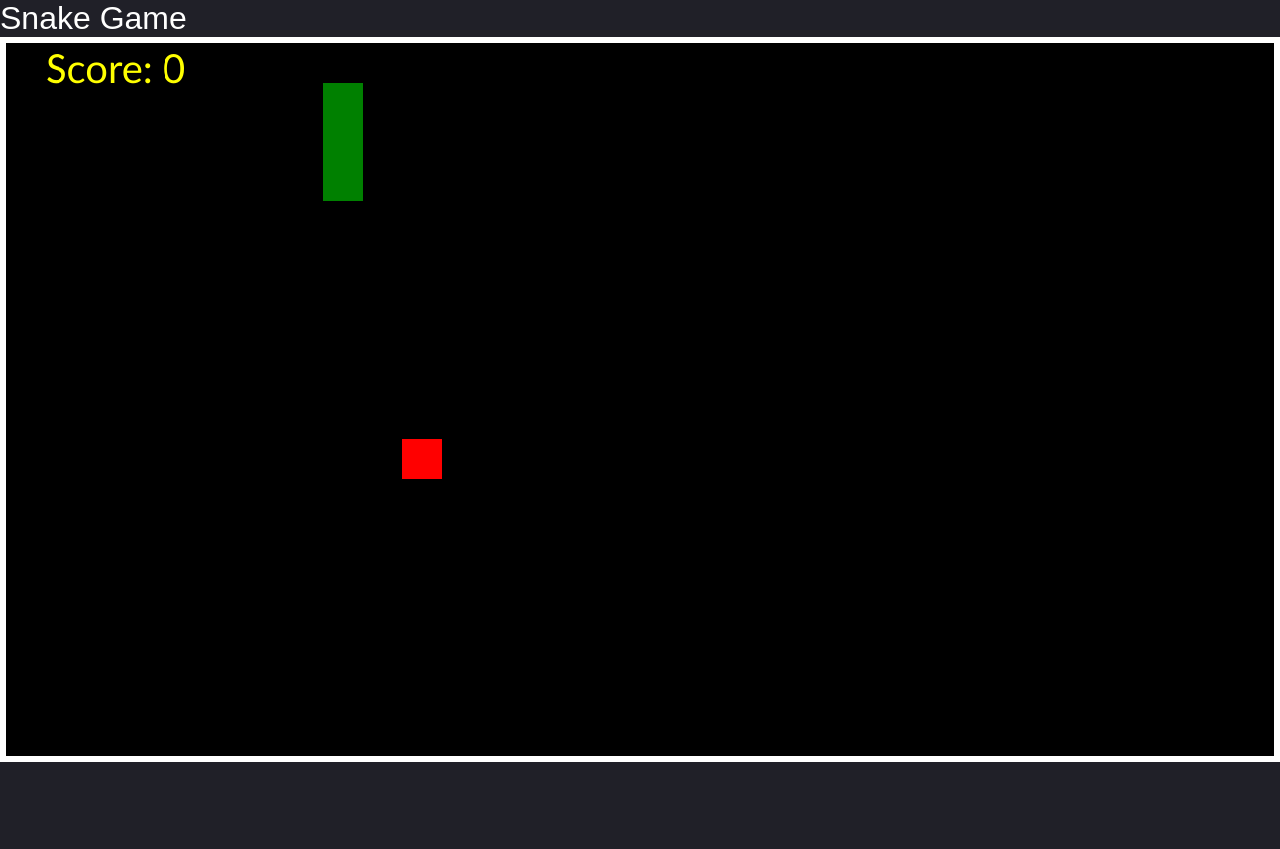
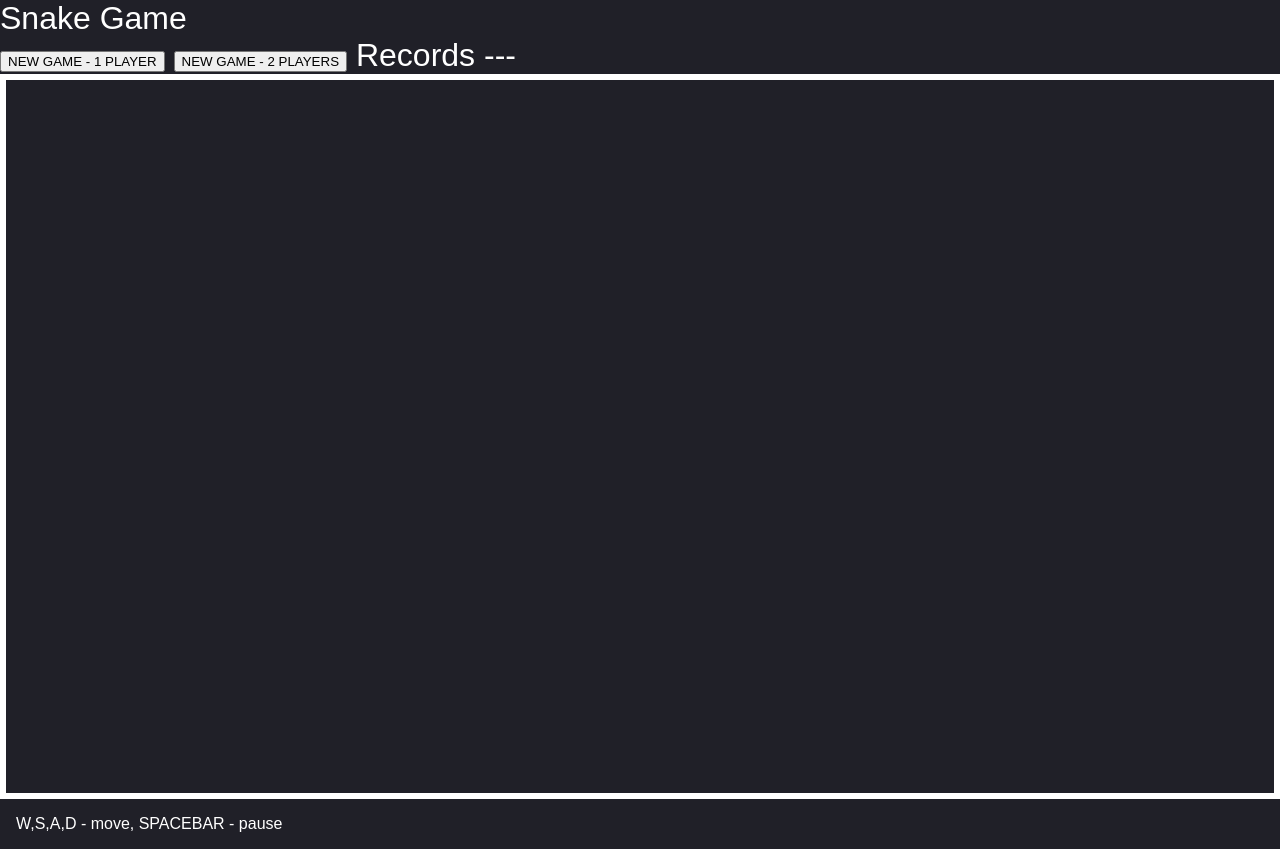
Before and after one commit to lukaszuczkiewicz/Snake, a website with bundled scripts: page index.html in a window 1280 px wide. Before the commit the page ends 800 px from the top, so only its background shows below. Built offline with nearby package versions, Linux system fonts and the light colour scheme.

Commit message:
create buttons

```diff
--- a/index.html
+++ b/index.html
@@ -9,8 +9,17 @@
 </head>
 <body>
   <header>Snake Game</header>
+  <div class="menu">
+    <button id="newGame1P">NEW GAME - 1 PLAYER</button>
+    <button id="newGame2P">NEW GAME - 2 PLAYERS</button>
+    <span>Records</span>
+    <span>---</span>
+  </div>
   <div class="game-container">
     <canvas id="canvas" width="1280" height="720"></canvas>
+  </div>
+  <div class="controls">
+    W,S,A,D - move, SPACEBAR - pause
   </div>
 </body>
 <script type="module" src="js/script.js"></script>
--- /dev/null
+++ b/js/mechanics/collisionDetector.js
@@ -0,0 +1,4 @@
+export class CollisionDetector {
+    static isGameOver() {
+    }
+}
--- a/js/mechanics/game.js
+++ b/js/mechanics/game.js
@@ -6,20 +6,21 @@ let background;
 let snake;
 let apple;
 let score;
+let isPaused = false;
+const timeInterval = 100;
+let timeCounter = 0;
+let lastTime = 0;
 export function initGame() {
     background = new Background();
     background.draw();
     snake = new Snake();
     snake.draw();
     apple = new Apple(10, 10);
+    apple.createNewPosition(snake);
     apple.draw();
     score = new Score();
     score.draw(snake.score);
 }
-let isPaused = false;
-const timeInterval = 100;
-let timeCounter = 0;
-let lastTime = 0;
 export function mainLoop(time = 0) {
     const deltaTime = time - lastTime;
     lastTime = time;
--- a/js/objects/apple.js
+++ b/js/objects/apple.js
@@ -11,7 +11,7 @@ export class Apple extends Block {
         let current = snake.first;
         while (current.next !== null) {
             if (current.value.x === this.x && current.value.y === this.y) {
-                this.createNewPosition(snake); //create a new position to not allow new fruit appear under snake body
+                this.createNewPosition(snake); //create a new position to not allow a new fruit from appearing under snake's body
             }
             current = current.next;
         }
--- a/js/script.js
+++ b/js/script.js
@@ -1,4 +1,13 @@
 import { initGame, enableControls, mainLoop } from "./mechanics/game.js";
-initGame();
-enableControls();
-mainLoop();
+const newGame1P = document.querySelector('#newGame1P');
+const newGame2P = document.querySelector('#newGame2P');
+newGame1P.addEventListener('click', () => {
+    initGame();
+    enableControls();
+    mainLoop();
+});
+newGame2P.addEventListener('click', () => {
+    // initGame();
+    // enableControls();
+    // mainLoop();
+});
--- a/style.css
+++ b/style.css
@@ -15,3 +15,8 @@ canvas {
   margin-right: auto;
   image-rendering: pixelated;
 }
+
+.controls {
+  padding: 1rem;
+  font-size: 1rem;
+}
--- /dev/null
+++ b/ts/mechanics/collisionDetector.ts
@@ -0,0 +1,5 @@
+export class CollisionDetector {
+  static isGameOver() {
+
+  }
+}
--- a/ts/objects/apple.ts
+++ b/ts/objects/apple.ts
@@ -12,7 +12,7 @@ export class Apple extends Block {
     let current = snake.first;
     while (current.next !== null) {
       if (current.value.x === this.x && current.value.y === this.y) {
-        this.createNewPosition(snake); //create a new position to not allow new fruit appear under snake body
+        this.createNewPosition(snake); //create a new position to not allow a new fruit from appearing under snake's body
       }
       current = current.next;
     }
```
Also changed, not shown: ts/mechanics/game.ts (+7 -5 lines), ts/script.ts (+14 -3 lines).
